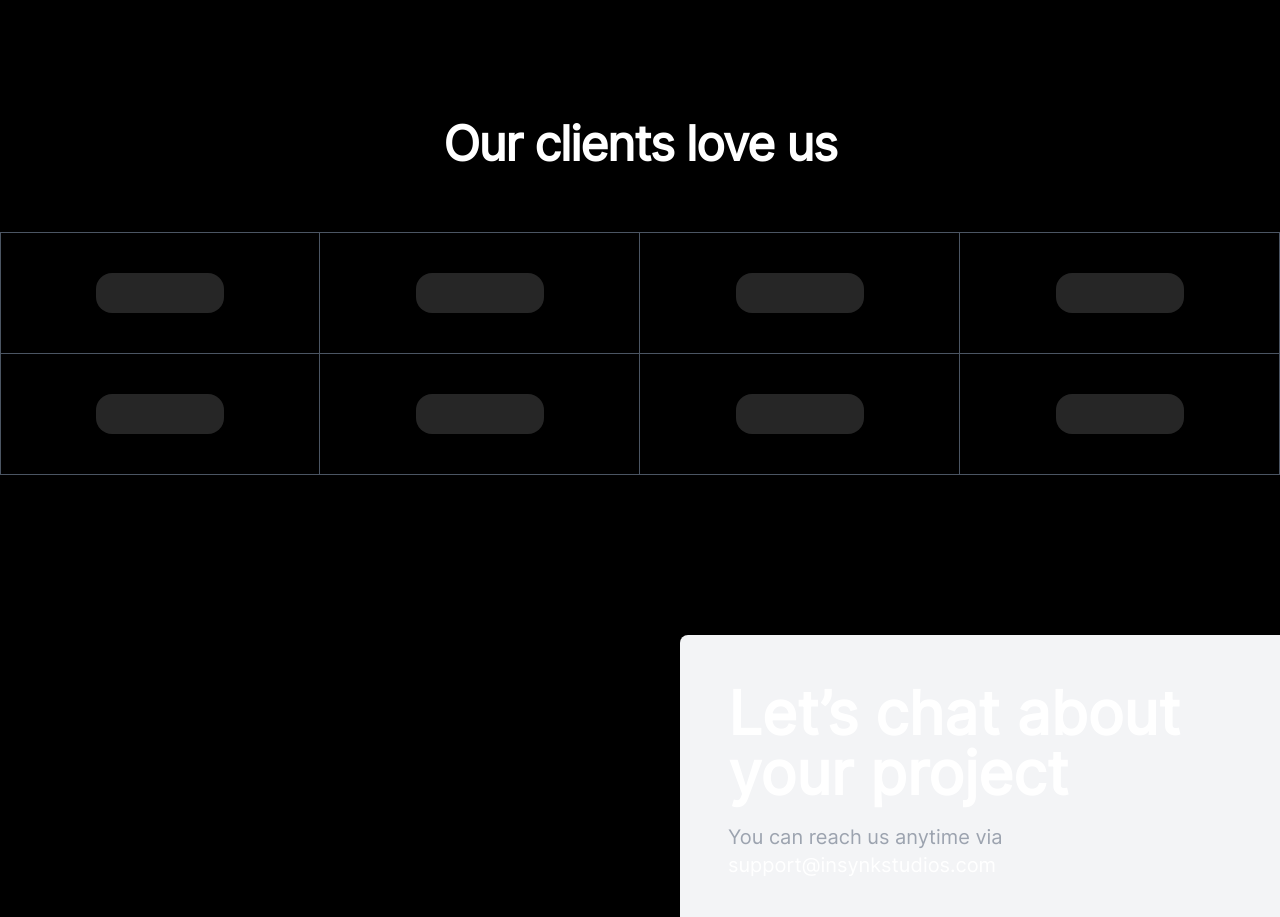
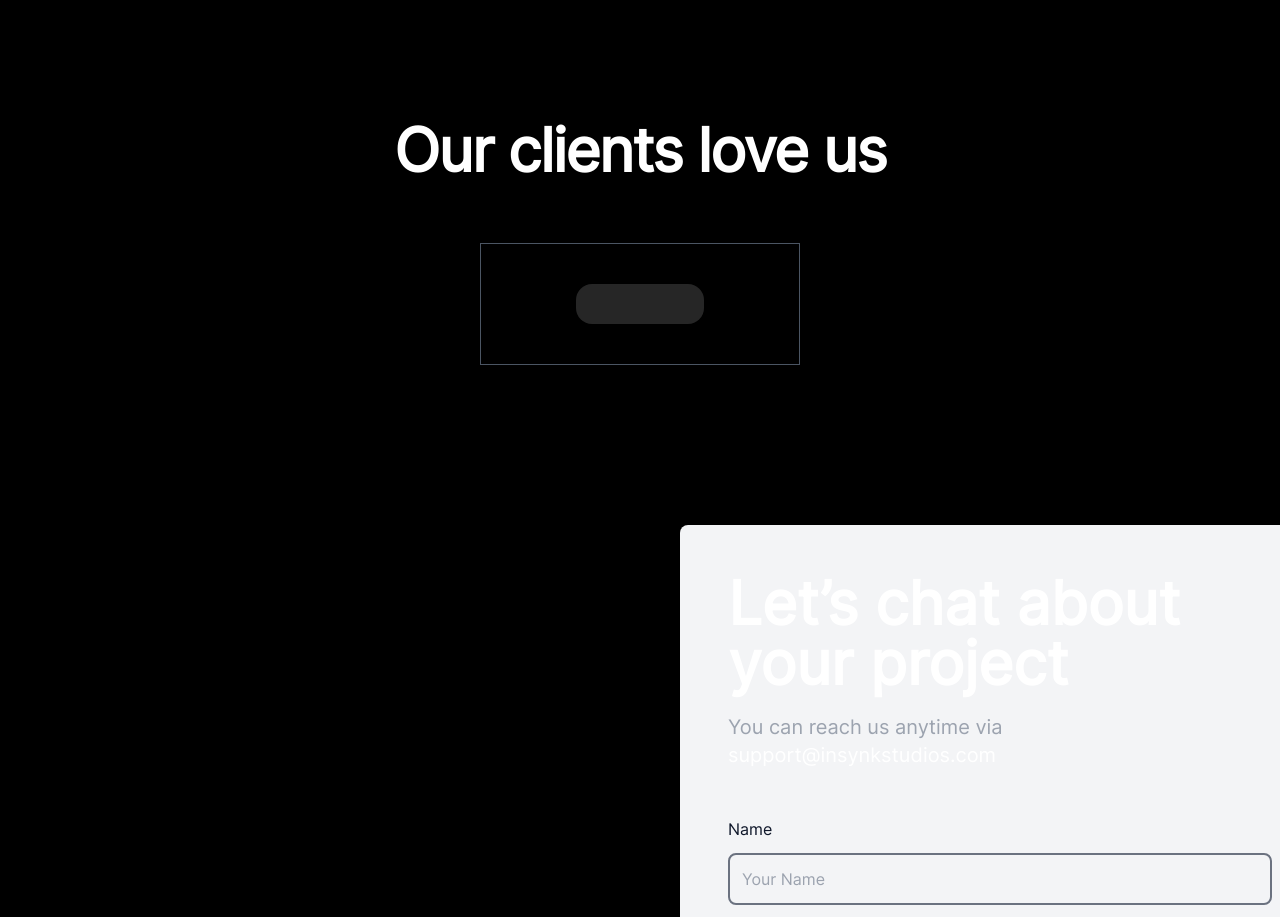
Before and after one commit to InSynk-Studios/web, a Next.js app: page / in a window 1280 px wide. Shown: the part 1880-2797 px from the top of the page. Built offline with nearby package versions, Linux system fonts and the light colour scheme.

Commit message:
fix: Client row border issues

```diff
--- a/components/Card.js
+++ b/components/Card.js
@@ -1,5 +1,5 @@
 import { Fragment } from "react";
-import { Scoping, Engineering, Mvp, Ux } from "./SVG/SVGs";
+import { Scoping, Engineering, Mvp, Ux } from "./svg/SVGs";
 
 // Card background colors
 const CardColors = [
--- a/components/Client.js
+++ b/components/Client.js
@@ -1,24 +1,25 @@
 import ClientRow from "./client/ClientRow";
 
 function Client() {
-  var row = [];
-  for (var i = 0; i < 3; i++) {
-    row.push(<ClientRow key={i} />);
-  }
+  const clients = [
+    {
+      id: 1,
+      name: "Test",
+      url: "",
+      image: "",
+    },
+  ];
 
   return (
     <section className="my-40 text-white">
       <div className="max-w-screen-xl mx-auto">
         <div className="max-w-xl mx-auto text-center">
-          <h2 className="text-4xl font-inter-400 font-semibold tracking-tight sm:text-5xl">
+          <h2 className="text-4xl md:text-6xl font-inter-400 font-semibold tracking-tight">
             Our clients love us
           </h2>
         </div>
 
-        <div className="grid grid-cols-2 mt-16 sm:grid-cols-2 lg:grid-cols-4">
-          <div className="border-l border-gray-600">{row[0]}</div>
-          {row}
-        </div>
+        <ClientRow className="mt-16" clients={clients} />
       </div>
     </section>
   );
--- a/components/UI/NavBar.js
+++ b/components/UI/NavBar.js
@@ -1,6 +1,6 @@
 import Link from "next/link";
 import { useState, useEffect } from "react";
-import { Logo } from "../SVG/SVGs";
+import { Logo } from "../svg/SVGs";
 
 export default function NavBar() {
   const [animateHeader, setAnimateHeader] = useState(false);
--- a/components/client/ClientRow.js
+++ b/components/client/ClientRow.js
@@ -1,33 +1,31 @@
 import { Fragment } from "react";
 
-const tables = [
-  {
-    id: 1,
-    border: "border-r border-y",
-  },
-  {
-    id: 2,
-    border: "border-r border-b",
-  },
-];
-
-const ClientList = (props) => {
+const ClientCard = (props) => {
   return (
     <Fragment>
+      {/* Using custom `style` in the following to use marginLeft and marginTop with "-1px"
+      so that the borders overlap and do not append with each other. */}
       <div
-        className={`flex flex-col items-center p-10 border-gray-600 ${props.table.border}`}
+        style={{ marginTop: "-1px", marginLeft: "-1px" }}
+        className={`flex flex-col items-center p-10 border border-gray-600 ${props.className}`}
       >
-        <div className="w-32 h-10 rounded-2xl bg-neutral-800"></div>
+        <div className="w-32 h-10 rounded-2xl bg-neutral-800 text-white "></div>
       </div>
     </Fragment>
   );
 };
 
-const ClientRow = () => {
+const ClientRow = ({ clients, className }) => {
   return (
-    <div>
-      {tables.map((table) => (
-        <ClientList table={table} key={table.id} />
+    <div
+      className={`flex flex-wrap justify-center border-gray-600 ${className}`}
+    >
+      {clients.map((client) => (
+        <ClientCard
+          className="w-full md:w-1/2 lg:w-1/4"
+          client={client}
+          key={client.id}
+        />
       ))}
     </div>
   );
--- a/tailwind.config.js
+++ b/tailwind.config.js
@@ -675,6 +675,33 @@ module.exports = {
       "5xl": "64rem",
       "6xl": "72rem",
       "7xl": "80rem",
+      "1/2": "50%",
+      "1/3": "33.333333%",
+      "2/3": "66.666667%",
+      "1/4": "25%",
+      "2/4": "50%",
+      "3/4": "75%",
+      "1/5": "20%",
+      "2/5": "40%",
+      "3/5": "60%",
+      "4/5": "80%",
+      "1/6": "16.666667%",
+      "2/6": "33.333333%",
+      "3/6": "50%",
+      "4/6": "66.666667%",
+      "5/6": "83.333333%",
+      "1/12": "8.333333%",
+      "2/12": "16.666667%",
+      "3/12": "25%",
+      "4/12": "33.333333%",
+      "5/12": "41.666667%",
+      "6/12": "50%",
+      "7/12": "58.333333%",
+      "8/12": "66.666667%",
+      "9/12": "75%",
+      "10/12": "83.333333%",
+      "11/12": "91.666667%",
+      "12/12": "22.1rem",
       full: "100%",
       min: "min-content",
       max: "max-content",
@@ -696,6 +723,33 @@ module.exports = {
       min: "min-content",
       max: "max-content",
       fit: "fit-content",
+      "1/2": "50%",
+      "1/3": "33.333333%",
+      "2/3": "66.666667%",
+      "1/4": "25%",
+      "2/4": "50%",
+      "3/4": "75%",
+      "1/5": "20%",
+      "2/5": "40%",
+      "3/5": "60%",
+      "4/5": "80%",
+      "1/6": "16.666667%",
+      "2/6": "33.333333%",
+      "3/6": "50%",
+      "4/6": "66.666667%",
+      "5/6": "83.333333%",
+      "1/12": "8.333333%",
+      "2/12": "16.666667%",
+      "3/12": "25%",
+      "4/12": "33.333333%",
+      "5/12": "41.666667%",
+      "6/12": "50%",
+      "7/12": "58.333333%",
+      "8/12": "66.666667%",
+      "9/12": "75%",
+      "10/12": "83.333333%",
+      "11/12": "91.666667%",
+      "12/12": "22.1rem",
     },
     objectPosition: {
       bottom: "bottom",
```
